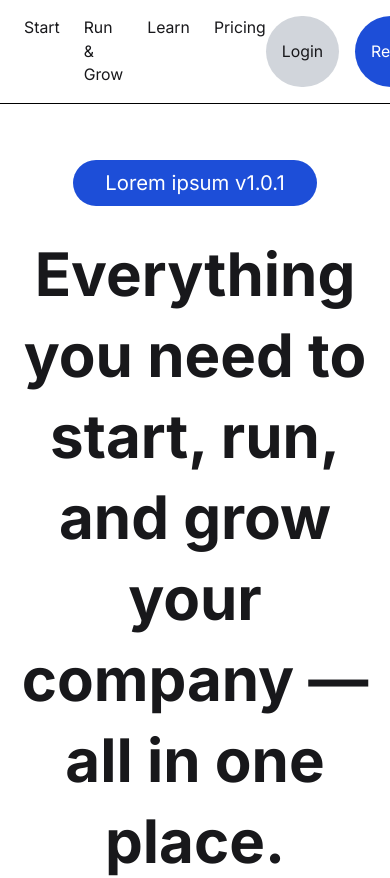
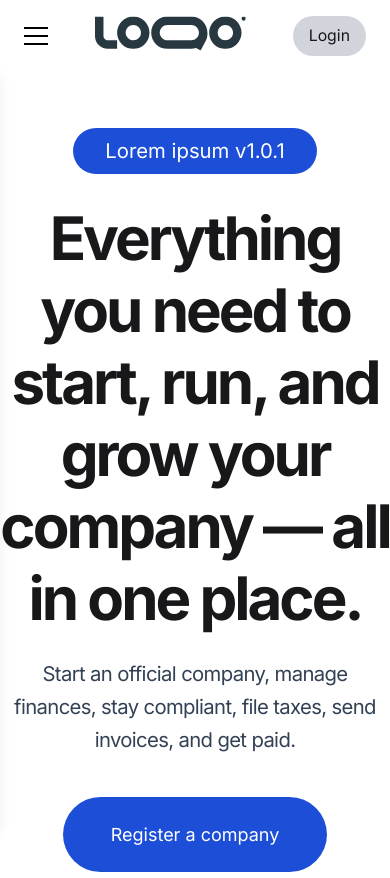
Before and after one commit to redMulla/gov-access-nextjs, a Next.js app: page / in a window 390 px wide. Shown: the top 878 px of the page. Built offline with nearby package versions, Linux system fonts and the light colour scheme.

Commit message:
navbar responsivness

```diff
--- a/app/layout.tsx
+++ b/app/layout.tsx
@@ -27,7 +27,12 @@ export default function RootLayout({
 }>) {
   return (
     <html lang="en">
-      <body className={`${inter.className} antialiased`}>{children}</body>
+      <body
+        className={`${inter.className} antialiased`}
+        suppressHydrationWarning
+      >
+        {children}
+      </body>
     </html>
   );
 }
--- a/app/page.tsx
+++ b/app/page.tsx
@@ -46,19 +46,19 @@ export default function Home() {
       <NavBar />
 
       <section className="container mx-auto pt-20 overflow-auto">
-        <div className="flex justify-center mt-20">
-          <button className="py-2 px-8 bg-blue-700 text-white rounded-full text-[20.3px]">
+        <div className="flex justify-center mt-12">
+          <span className="py-2 px-8 bg-blue-700 text-white rounded-full text-[20.3px]">
             Lorem ipsum v1.0.1
-          </button>
+          </span>
         </div>
 
         <div className="mt-7 text-center max-w-[960px] mx-auto w-full flex flex-col gap-6">
-          <span className="text-6xl font-bold leading-[81px]">
+          <span className="text-6xl font-bold leading-[1.2] tracking-[-0.05em]">
             Everything you need to start, run, and grow your company — all in
             one place.
           </span>
 
-          <span className="max-w-[683px] w-100 mx-auto text-[20.3px] text-[#334155] leading-[32.9px]">
+          <span className="max-w-[683px] w-100 mx-auto text-[20.3px] text-[#334155] leading-[32.9px] tracking-[-0.031875em]">
             Start an official company, manage finances, stay compliant, file
             taxes, send invoices, and get paid.
           </span>
--- a/components/GridCard.tsx
+++ b/components/GridCard.tsx
@@ -27,12 +27,12 @@ const GridCard = ({
       <div className="col-span-1 flex align-center">
         <div
           className={`flex flex-col gap-5 my-auto ${
-            reverse ? "text-end ml-auto pe-10" : "ps-10"
+            reverse ? "text-end ml-auto pe-10 ps-4" : "ps-10 pe-4"
           }`}
         >
           <span
             className={`rounded-lg bg-gray-100 py-2 px-4 text-[15.8px] ${
-              reverse ? "text-end ml-auto" : ""
+              reverse ? "md:text-end ml-auto" : "md:text-start"
             }`}
             style={{ width: "max-content" }}
           >
--- a/components/NavBar.tsx
+++ b/components/NavBar.tsx
@@ -1,8 +1,37 @@
-import React from "react";
+"use client";
+import React, { useState } from "react";
 
 const NavBar = () => {
+  const [isOpen, setIsOpen] = useState(false);
+
+  const toggleMenu = () => {
+    setIsOpen(!isOpen);
+  };
+
   return (
-    <div className="w-full py-4 flex justify-between align-center border-black border-b px-6 fixed bg-white  max-w-[100vw]">
+    <div className="w-full py-4 flex justify-between align-center px-6 fixed bg-white bg-opacity-25 backdrop-blur-sm max-w-[100vw]">
+      <div className="sm:hidden my-auto">
+        <button
+          onClick={toggleMenu}
+          className="flex flex-col space-y-1.5 focus:outline-none"
+        >
+          <span
+            className={`w-6 h-0.5 bg-black transition-transform duration-300 ${
+              isOpen ? "transform translate-y-2 rotate-45" : ""
+            }`}
+          ></span>
+          <span
+            className={`w-6 h-0.5 bg-black transition-opacity duration-300 ${
+              isOpen ? "opacity-0" : ""
+            }`}
+          ></span>
+          <span
+            className={`w-6 h-0.5 bg-black transition-transform duration-300 ${
+              isOpen ? "transform -translate-y-2 -rotate-45" : ""
+            }`}
+          ></span>
+        </button>
+      </div>
       <div>
         <img
           src="/images/Logo.svg"
@@ -11,7 +40,7 @@ const NavBar = () => {
         />
       </div>
 
-      <div className="flex flex-row gap-6 text-[15.8px] my-auto">
+      <div className=" flex-row gap-6 text-[15.8px] my-auto hidden sm:flex">
         <span>Start</span>
         <span>Run & Grow</span>
         <span>Learn</span>
@@ -20,9 +49,30 @@ const NavBar = () => {
 
       <div className="flex flex-row gap-4 text-[15.8px]">
         <button className="py-2 px-4 rounded-full bg-gray-300">Login</button>
-        <button className="py-2 px-4 rounded-full text-white bg-blue-700">
+        <button className="py-2 px-4 rounded-full text-white bg-blue-700 hidden md:block">
           Register
         </button>
+      </div>
+
+      <div
+        className={`sm:hidden transition-all duration-300 fixed top-16 left-0 w-[80%] bg-white min-h-[90vh] shadow-lg ${
+          isOpen ? "translate-x-0" : "-translate-x-full"
+        }`}
+      >
+        <div className="flex flex-col space-y-2 pb-4 w-full text-center gap-3">
+          <a href="#" className="hover:bg-gray-100 py-4">
+            Start
+          </a>
+          <a href="#" className="hover:bg-gray-100 py-4">
+            Run & Grow
+          </a>
+          <a href="#" className="hover:bg-gray-100 py-4">
+            Learn
+          </a>
+          <a href="#" className="hover:bg-gray-100 py-4">
+            Pricing
+          </a>
+        </div>
       </div>
     </div>
   );
```
